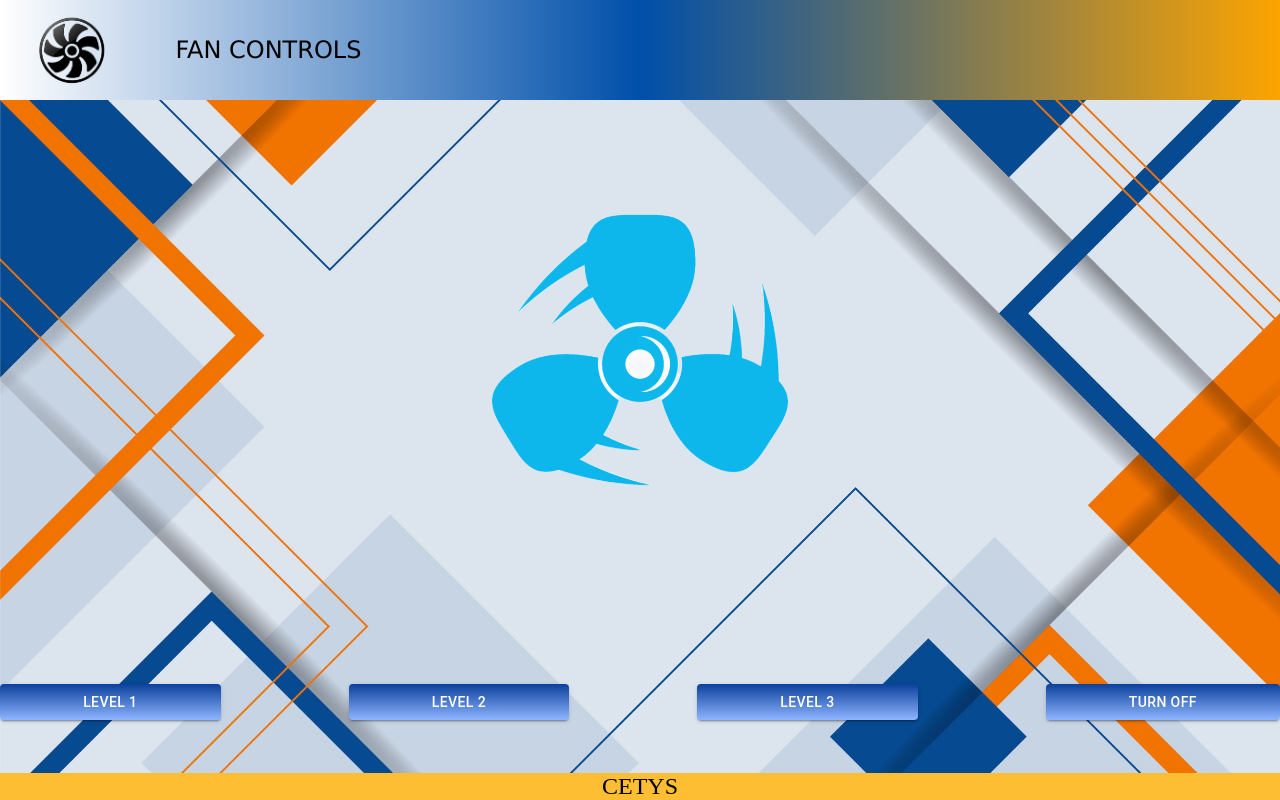
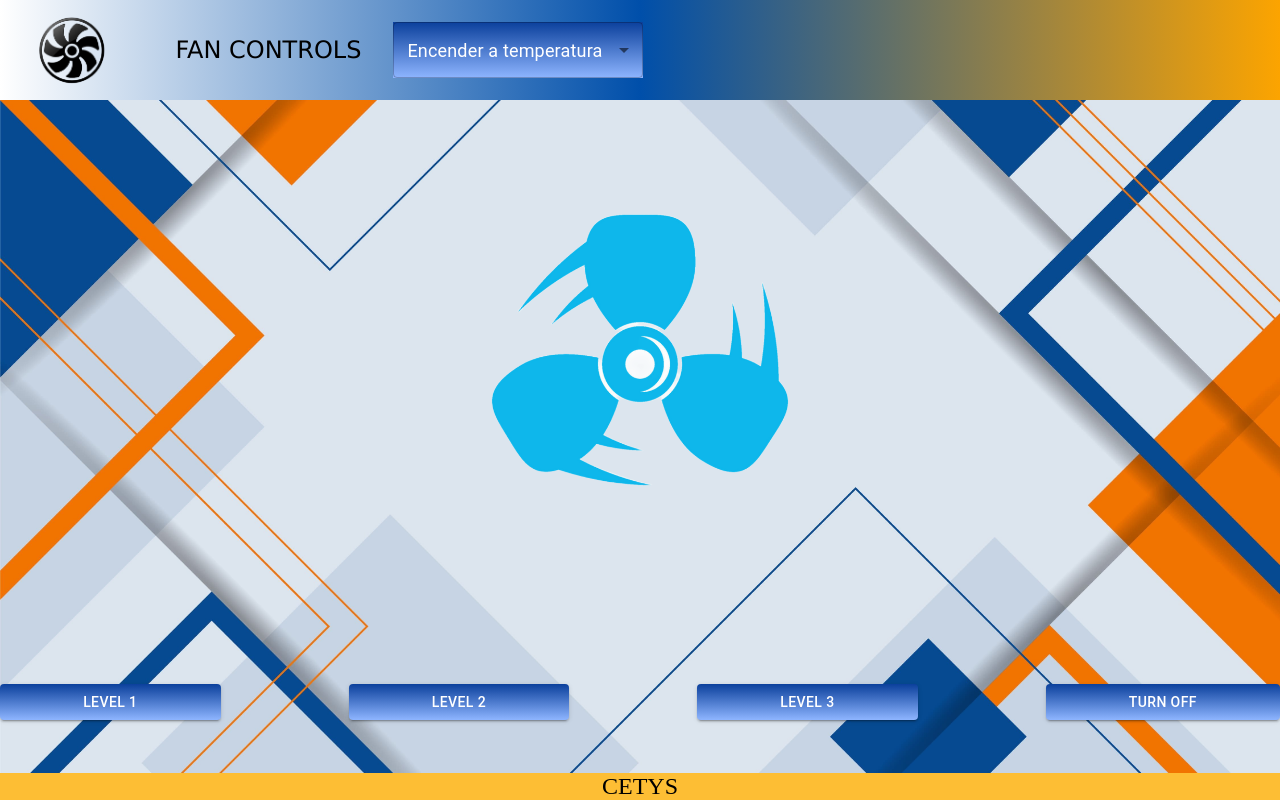
Before and after one commit to totopos12/Repo1, a Next.js app: page / in a window 1280 px wide. Built offline with nearby package versions, Linux system fonts and the light colour scheme.

Commit message:
Modo automatiquin

```diff
--- a/src/app/Components/Buttons/button.tsx
+++ b/src/app/Components/Buttons/button.tsx
@@ -2,6 +2,11 @@
 import * as React from 'react';
 import Button from '@mui/material/Button';
 import "../../styles/button.css";
+import Box from '@mui/material/Box';
+import InputLabel from '@mui/material/InputLabel';
+import MenuItem from '@mui/material/MenuItem';
+import FormControl from '@mui/material/FormControl';
+import Select, { SelectChangeEvent } from '@mui/material/Select';
 
 export function Button1() {
   return <Button onClick={Level1} variant="contained" className="button1">Level 1</Button>;
@@ -20,6 +25,35 @@ export function TurnOff(){
   return <Button onClick={Turnoff} variant='contained' className='button1'>Turn Off</Button>
 }
 
+export function SelectTemp() {
+  const [Temp, setTemp] = React.useState<number | undefined>();
+
+  const handleChange = (event: SelectChangeEvent) => {
+    const Temp = (Number(event.target.value));
+    setTemp(Temp);
+    TempSelect(Temp);
+  };
+
+  return (
+    <Box sx={{ minWidth: 250 }} className="select-temp">
+      <FormControl fullWidth>
+        <InputLabel style={{color:'white', fontSize:"large"}} id="demo-simple-select-label">Encender a temperatura</InputLabel>
+        <Select style={{color:"white"}}
+          labelId="demo-simple-select-label"
+          id="demo-simple-select"
+          label="Age"
+          value={Temp?.toString() ?? ''}
+          onChange={handleChange}
+        >
+          <MenuItem onClick={() => {TempSelect(23)}} value={23}>23+</MenuItem>
+          <MenuItem onClick={() => {TempSelect(26)}} value={26}>26+</MenuItem>
+          <MenuItem onClick={() => {TempSelect(29)}} value={29}>29+</MenuItem>
+        </Select>
+      </FormControl>
+    </Box>
+  );
+}
+
 function Level1(): void{
   document.documentElement.style.setProperty('--animation-duration', '.8s');
 }
@@ -36,5 +70,17 @@ function Turnoff(): void{
   document.documentElement.style.setProperty('--animation-duration', '');
 }
 
+function TempSelect(value: number): void {
+  if (value <= 23) {
+    Level1();
+  } else if (value <= 26) {
+    Level2();
+  } else if (value <= 29){
+    Level3();
+  }
+}
+
+
+
 
 export default Button1;
--- a/src/app/page.tsx
+++ b/src/app/page.tsx
@@ -1,5 +1,5 @@
 import "./styles/globals.css";
-import Button1, { Button3, Button2, TurnOff } from "./Components/Buttons/button";
+import Button1, { Button3, Button2, TurnOff, SelectTemp } from "./Components/Buttons/button";
 import { LoaderFan } from "./Components/Loader_fan";
 import Fan_Logo from "./assets/img/Fan_Logo.png";
 import "./styles/button.css";
@@ -10,6 +10,7 @@ return(
   <header className="Firstclass">
     <img src={Fan_Logo.src} height={100} alt="img1"/>
     FAN CONTROLS
+    <SelectTemp></SelectTemp>
     </header>
     <LoaderFan></LoaderFan>
   <div className="fixed-buttons">
--- a/src/app/styles/button.css
+++ b/src/app/styles/button.css
@@ -15,7 +15,12 @@
   padding: 0.5em 1em;                /* Escala con font-size */
   border-radius: 6px;
   flex: auto;                     /* Que crezcan o se encojan según espacio */
-  max-width: 300px;                   /* Límite máximo */
+  max-width: 250px;                   /* Límite máximo */
   min-width: 30px;                    /* Límite mínimo para que sigan legibles */
   text-align: center;
 }
+
+.select-temp{
+  background: linear-gradient(#0B409C, #8eb5ff);
+  width: 10%;
+}
```
